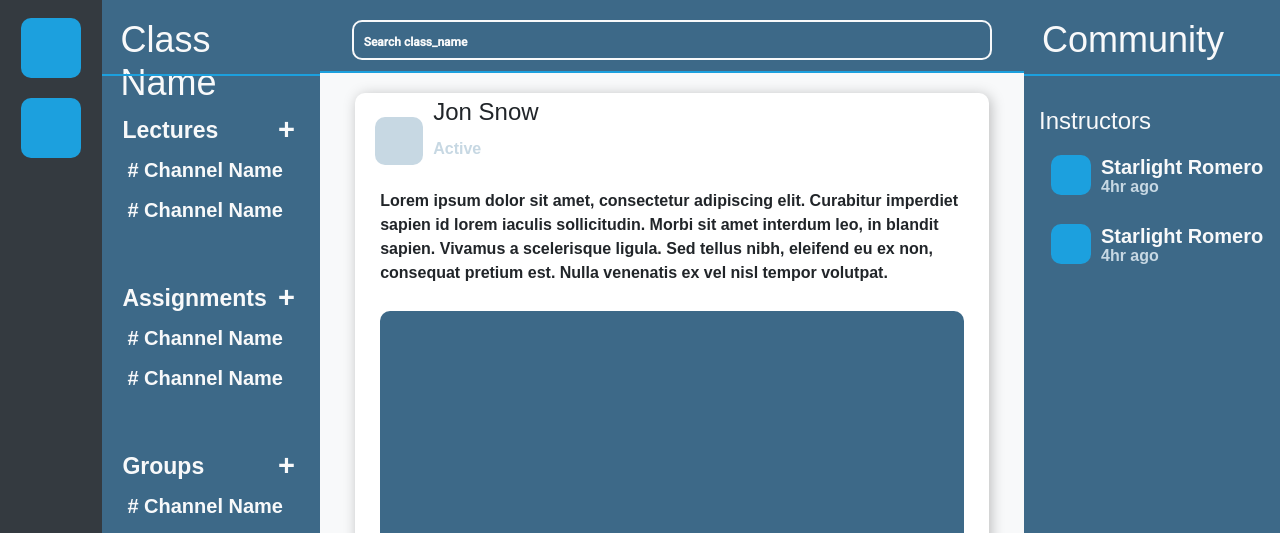
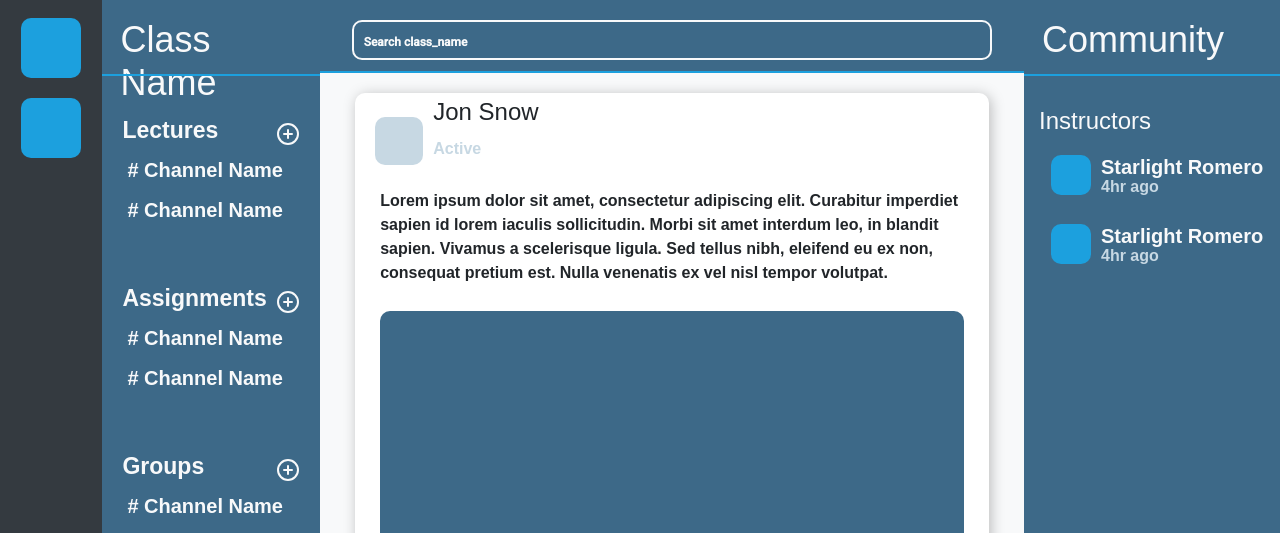
Before and after one commit to tsamantanis/hydra, a React (Create React App) app: page / in a window 1280 px wide. Shown: the top 533 px of the page. Built offline with nearby package versions, Linux system fonts and the light colour scheme; a web font is replaced by a local one.

Commit message:
Add channel button change and animation

```diff
--- a/src/components/Main/ChannelGroup.css
+++ b/src/components/Main/ChannelGroup.css
@@ -18,18 +18,21 @@
     line-height: 24px;
 }
 
-.ChannelGroup .ChannelTitle h3 a {
+.ChannelGroup .ChannelTitle a {
     color: var(--light);
-    padding: 0 5px;
-    height: 10px;
+    font-weight: bold;
+    font-size: 20px;
+    text-decoration: none;
+    justify-content: center;
+    transition: 0.3s ease;
 }
 
-.ChannelGroup .ChannelTitle h3 a:hover {
-    background-color: var(--accent);
-    border-radius: 5px;
+.ChannelGroup .ChannelTitle a:hover {
+    color: var(--accent);
+    border-radius: 100%;
     cursor: pointer;
     text-decoration: none;
-    transition: 0.3s ease-in ease-out;
+    transition: 0.3s ease;
 }
 
 .ChannelGroup .ChannelItem h6 {
--- a/src/components/Main/ChannelGroup.js
+++ b/src/components/Main/ChannelGroup.js
@@ -7,7 +7,13 @@ class ChannelGroup extends Component {
             <div className='ChannelGroup m-t-15 m-b-15'>
                 <div className='ChannelTitle'>
                     <h5 className="m-b-15">{this.props.channelLabel}</h5>
-                    <h3><a href="#">+</a></h3>
+                    <a className="float-right">
+                        <svg xmlns="http://www.w3.org/2000/svg" width="24" height="24" viewBox="0 0 24 24" fill="none" stroke="currentColor" stroke-width="2" stroke-linecap="round" stroke-linejoin="round" className="feather feather-plus-circle">
+                            <circle cx="12" cy="12" r="10" />
+                            <line x1="12" y1="8" x2="12" y2="16" />
+                            <line x1="8" y1="12" x2="16" y2="12" />
+                        </svg>
+                    </a>
                 </div>
                 { this.props.channelNames.map((channelName) => {
                     return(
```
